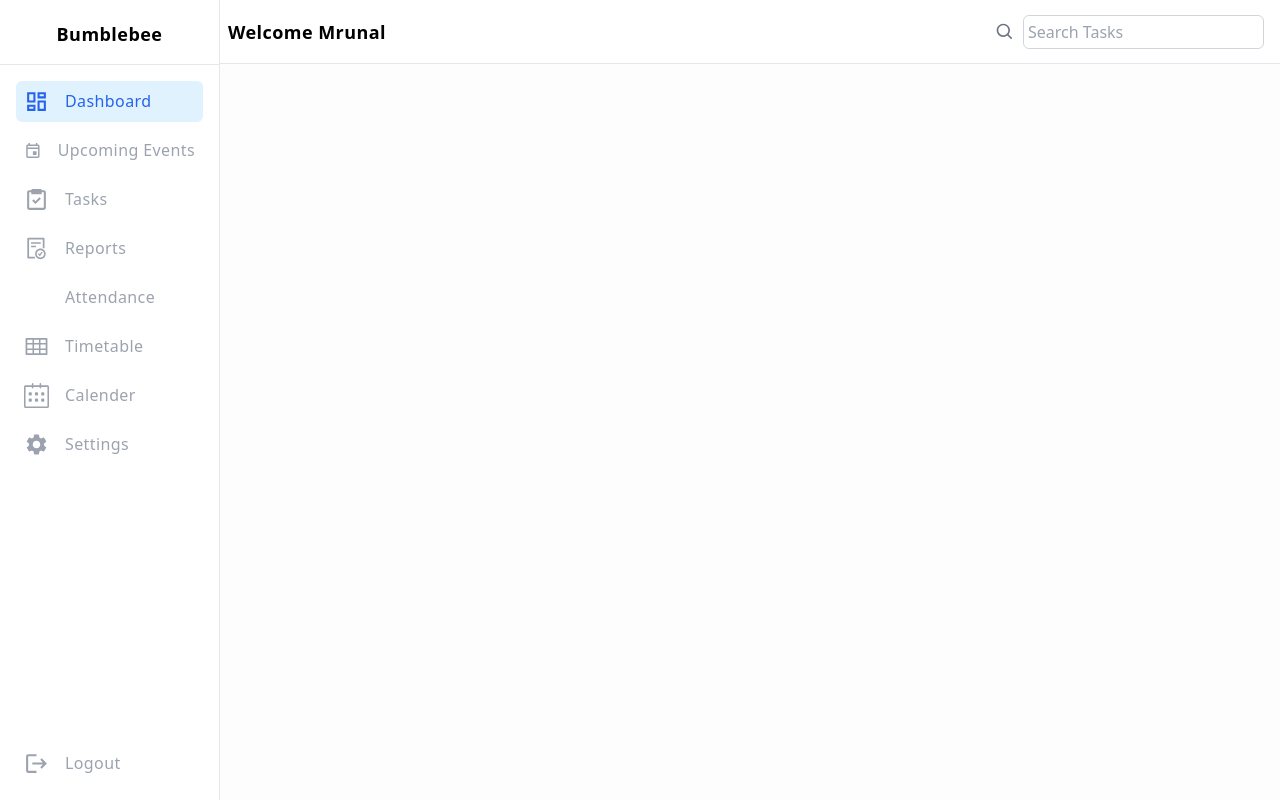
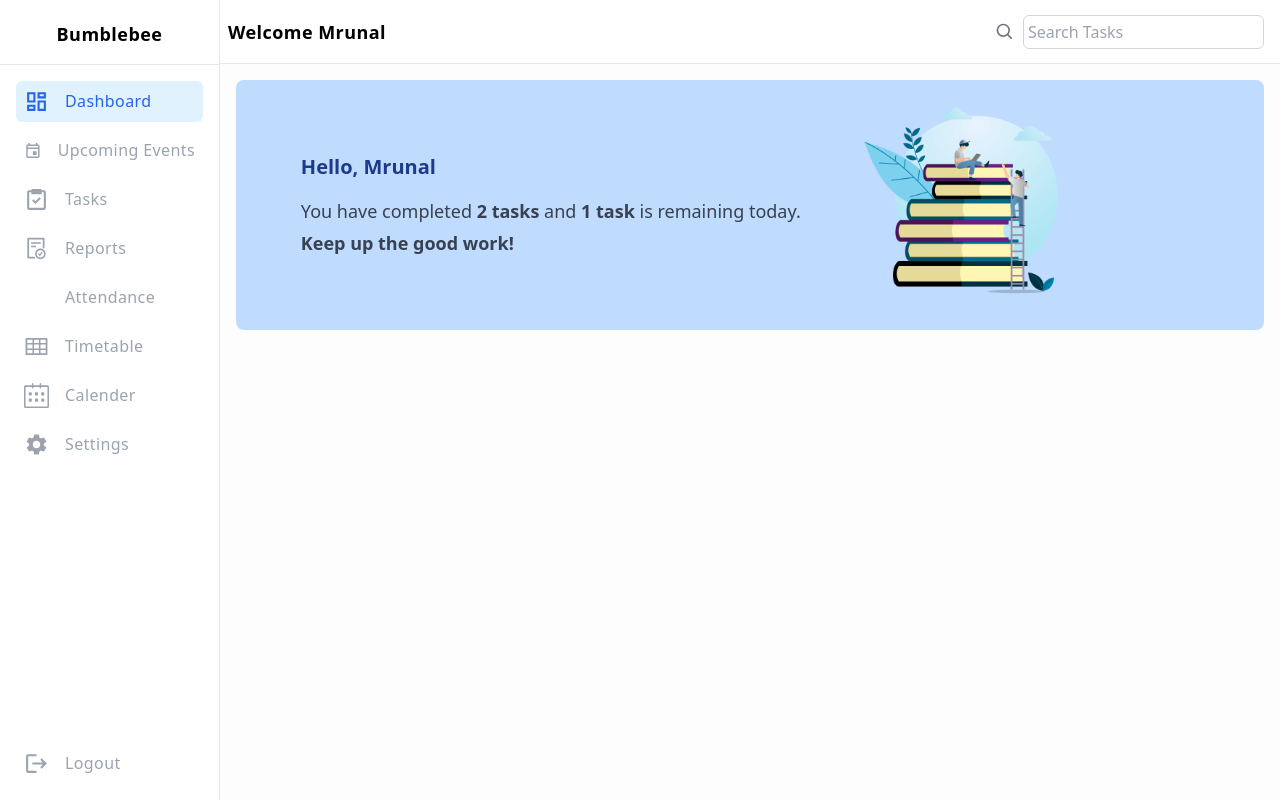
Before and after one commit to jayesh15/bumblebee, a React (Vite) app in the folder client/: page /student in a window 1280 px wide. Built offline with nearby package versions, Linux system fonts and the light colour scheme; some icons are missing.

Commit message:
Added DashBoard OverView

```diff
--- a/client/src/pages/student/StudentDashboard.jsx
+++ b/client/src/pages/student/StudentDashboard.jsx
@@ -1,6 +1,26 @@
 const StudentDashboard = () => {
   return (
-    <div className="p-4 flex w-full">
+    <div className="p-4 h-full flex flex-col items-center w-full">
+      {/**OverView */}
+      <div className="flex w-full h-[250px] bg-blue-200 rounded-lg p-4">
+        <div className="w-full flex gap-2">
+          <div className=" w-[60%] flex gap-4 items-center justify-center">
+            <div className="flex flex-col items-start gap-4">
+              <h1 className=" text-blue-900 font-bold text-xl">Hello, Mrunal</h1>
+              <div className="flex flex-col gap-1">
+                <p className=" text-lg text-gray-700">You have completed <span className=" font-bold">2 tasks</span> and <span className=" font-bold">1 task</span> is remaining today.</p>
+                <p className=" text-lg text-gray-700 font-semibold">Keep up the good work!</p>
+              </div>
+            </div>
+          </div>
+          <div className="w-fit h-auto">
+            <img className=" w-full h-full object-contain" src="/assets/ImgStudents.png" alt="" />
+
+          </div>
+
+
+        </div>
+      </div>
     </div>
   )
 }
```
Also changed, not shown: client/public/assets/ImgStudents.png (added).
